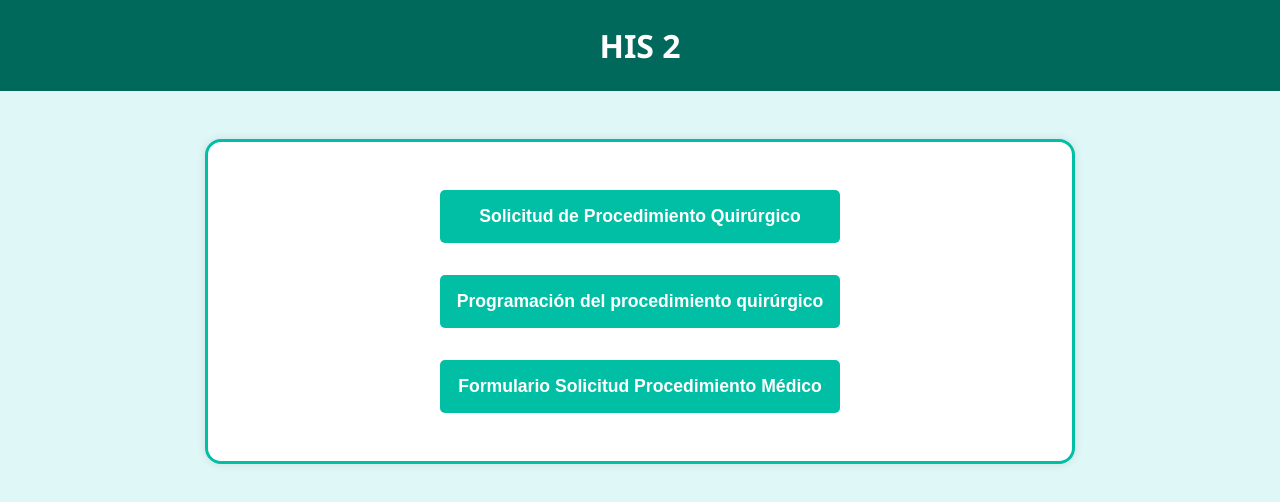
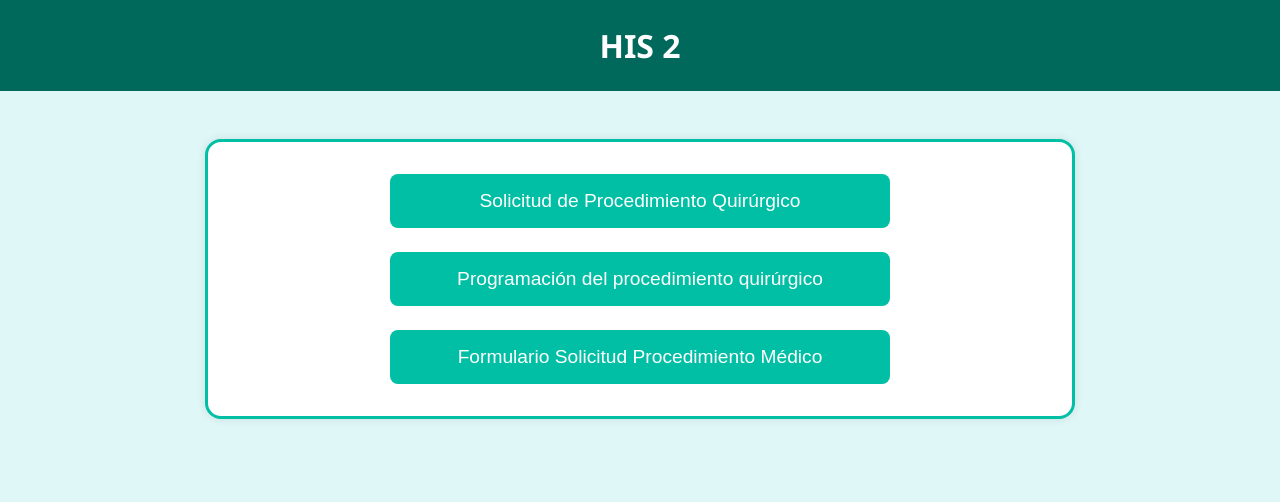
Before and after one commit to LeonardoCalder/main.his2, a plain HTML site: page index.html in a window 1280 px wide. Drawn offline with Linux system fonts and the light colour scheme.

Commit message:
Update index.html

```diff
--- a/index.html
+++ b/index.html
@@ -23,41 +23,52 @@
     }
 
     .container {
+      max-width: 800px;
+      margin: 3rem auto;
+      padding: 2rem;
+      background-color: #ffffff;
+      border: 3px solid #00bfa5;
+      border-radius: 1rem;
+      box-shadow: 0 0 10px rgba(0,0,0,0.1);
       display: flex;
       flex-direction: column;
+      gap: 1.5rem;
       align-items: center;
-      justify-content: center;
-      max-width: 800px;
-      margin: 3rem auto;
-      background-color: #ffffff;
-      padding: 2rem;
-      border-radius: 1rem;
-      box-shadow: 0 0 10px rgba(0,0,0,0.1);
-      border: 3px solid #00bfa5;
     }
 
     .nav-button {
       width: 100%;
-      max-width: 400px;
+      max-width: 500px;
       padding: 1rem;
-      margin: 1rem 0;
+      font-size: 1.2rem;
       background-color: #00bfa5;
       color: white;
-      font-size: 1.1rem;
-      font-weight: bold;
       border: none;
-      border-radius: 5px;
+      border-radius: 8px;
       cursor: pointer;
-      transition: background 0.3s ease;
+      transition: background 0.3s ease, transform 0.2s ease;
     }
 
     .nav-button:hover {
       background-color: #009688;
+      transform: scale(1.02);
+    }
+
+    .nav-button:disabled {
+      background-color: #80cbc4;
+      cursor: not-allowed;
+    }
+
+    .loading-text {
+      font-size: 1rem;
+      color: #00695c;
+      margin-top: 1rem;
+      display: none;
     }
 
     @media (max-width: 600px) {
       .container {
-        margin: 1rem;
+        margin: 1.5rem;
         padding: 1.5rem;
       }
 
@@ -72,18 +83,12 @@
   <header>HIS 2</header>
 
   <div class="container">
-    <button class="nav-button" onclick="window.location.href='https://solicitud-del-procedimiento-quirurgico.onrender.com/'">
-      Solicitud de Procedimiento Quirúrgico
-    </button>
-
-    <button class="nav-button" onclick="window.location.href='https://programacion-del-procedimiento-quirurgico.onrender.com/'">
-      Programación del procedimiento quirúrgico
-    </button>
-
-    <button class="nav-button" onclick="window.location.href='https://realizacion-del-procedimiento-quirurgico.onrender.com/'">
-      Formulario Solicitud Procedimiento Médico
-    </button>
+    <button id="btnSolicitud" class="nav-button">Solicitud de Procedimiento Quirúrgico</button>
+    <button id="btnProgramacion" class="nav-button">Programación del procedimiento quirúrgico</button>
+    <button id="btnFormulario" class="nav-button">Formulario Solicitud Procedimiento Médico</button>
+    <div id="loading" class="loading-text">Redirigiendo... por favor espera.</div>
   </div>
 
+  <script src="app.js"></script>
 </body>
 </html>
```
